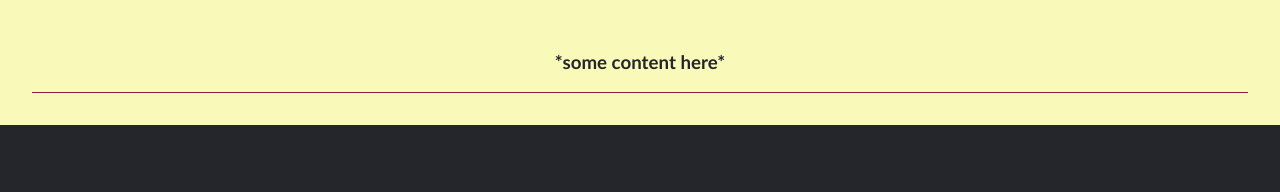
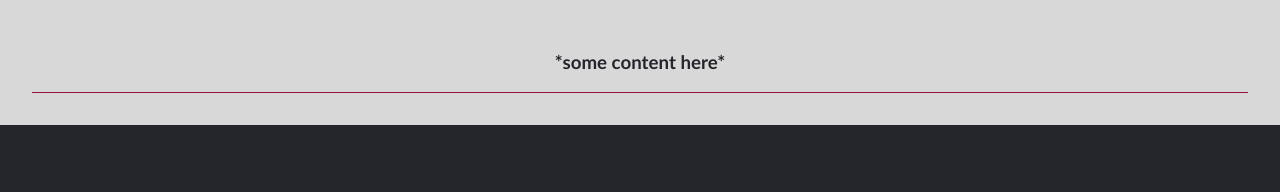
Before and after one commit to osgalvann/html-css-js-practices, a plain HTML site: page responsive-page-footer/index.html in a window 1280 px wide. Shown: the top 192 px of the page. Drawn offline with Linux system fonts and the light colour scheme.

Commit message:
changes for page footer

```diff
--- a/responsive-page-footer/styles.css
+++ b/responsive-page-footer/styles.css
@@ -6,7 +6,7 @@ body{
 
 main{
     color: #24262b;
-    background-color: #f9fab9;
+    background-color: #d8d8d8;
     display: flex;
     justify-content: center;
     align-items: center;
@@ -70,7 +70,6 @@ ul{
     background-color: #e91e63;
     height: 2px;
     box-sizing: border-box;
-    box-sizing: border-box;
     width: 50px;
 }
 
```
